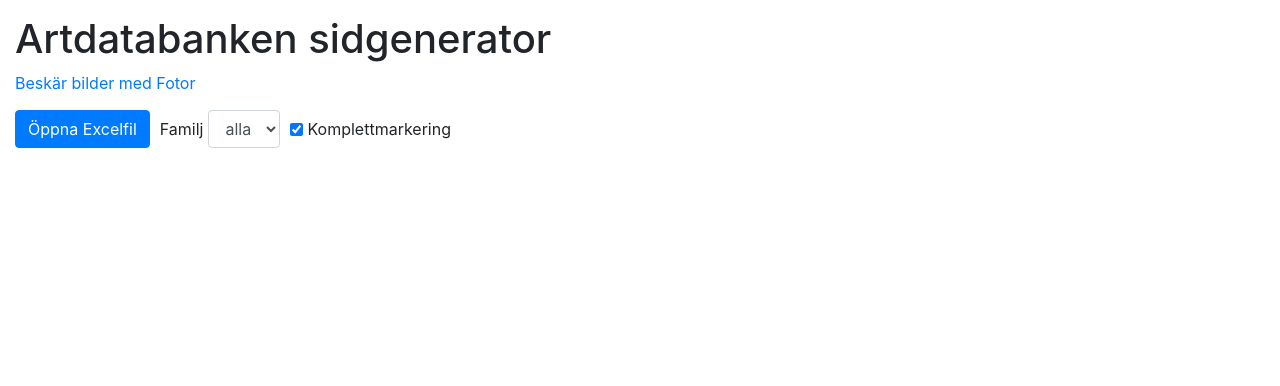
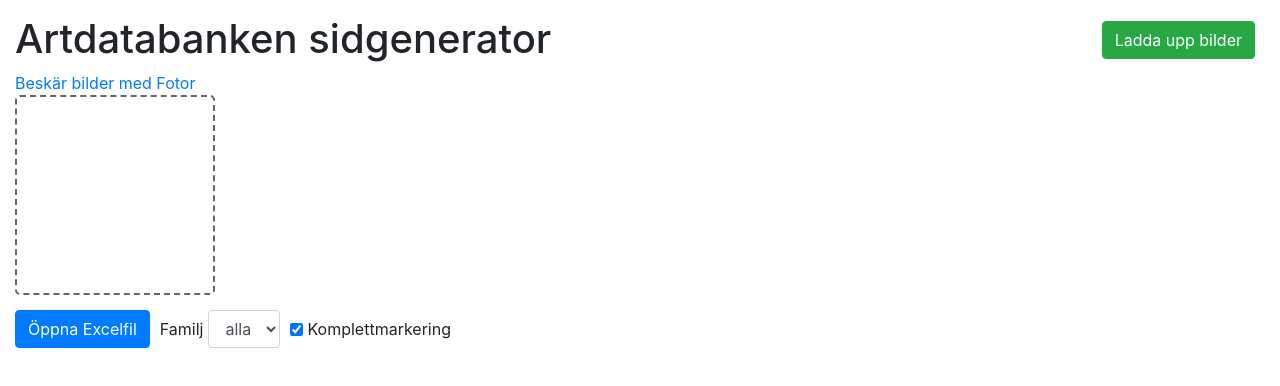
Before and after one commit to ropaolle/adb, a React (Create React App) app: page / in a window 1280 px wide. Shown: the top 386 px of the page. Built offline with nearby package versions, Linux system fonts and the light colour scheme.

Commit message:
DropZone

```diff
--- a/package.json
+++ b/package.json
@@ -8,6 +8,7 @@
     "prop-types": "^15.6.0",
     "react": "^16.2.0",
     "react-dom": "^16.2.0",
+    "react-dropzone": "^4.2.7",
     "react-file-input": "^0.2.5",
     "react-scripts": "1.1.0",
     "reactstrap": "^5.0.0-alpha.4",
--- a/src/App.css
+++ b/src/App.css
@@ -13,8 +13,14 @@
   margin-right: 10px;
 }
 
-#fileInput {
+#fileInput, #fileUpload {
   display: none;
+}
+
+.file-upload {
+  position: absolute;
+  top: 21px;
+  right: 15px;
 }
 
 #speicesSelect {
--- a/src/App.jsx
+++ b/src/App.jsx
@@ -1,5 +1,6 @@
 import React, { Component } from 'react';
 import { Form, FormGroup, Label, Input } from 'reactstrap';
+import Dropzone from 'react-dropzone';
 import parsXlsx from './utils/xlsx';
 import Pages from './pages/Pages';
 import './App.css';
@@ -12,7 +13,27 @@
       families: [],
       selected: 'all',
       completed: true,
+      images: [],
     };
+  }
+
+  onDrop = (acceptedFiles/* , rejectedFiles */) => {
+    // console.log(acceptedFiles);
+    // console.log(rejectedFiles);
+    this.setState({ images: acceptedFiles });
+  }
+
+  handleFileOpen = (e) => {
+    const file = e.target.files[0];
+    const filename = file.name;
+    parsXlsx(file).then((families) => {
+      this.setState({ families, filename });
+    });
+    e.target.value = '';
+  }
+
+  handleFileUpload = (e) => {
+    console.log(e.target.files);
   }
 
   handleSelect = (e) => {
@@ -24,23 +45,16 @@
     this.setState({ completed: e.target.checked });
   };
 
-  handleFileOpen = (e) => {
-    const file = e.target.files[0];
-    const filename = file.name;
-    parsXlsx(file).then((families) => {
-      this.setState({ families, filename });
-    });
-    e.target.value = '';
-  }
-
   render() {
-    const { families, selected, completed } = this.state;
+    const { families, selected, completed, images } = this.state;
 
     const selectOptions = families.map(family =>
       <option key={family.id} value={family.id}>{family.family}</option>);
 
     const filteredFamilies = (selected === 'all') ? families
       : families.filter(family => family.id === selected);
+
+    const imgs = images.map(img => <img src={img.preview} alt="a" />);
 
     return (
       <div className="page-wrapper">
@@ -49,6 +63,10 @@
           <div className="help-link">
             <a href="lib/Howto.htm">Beskär bilder med Fotor</a>
           </div>
+
+          <Dropzone onDrop={this.onDrop} />
+
+          {imgs}
 
           <Form inline className="settings">
             <FormGroup>
@@ -72,6 +90,14 @@
               Komplettmarkering
               </Label>
             </FormGroup>
+
+            <FormGroup className="file-upload">
+              <label className="btn btn-success btn-file" htmlFor="fileUpload">
+                Ladda upp bilder
+                <input type="file" onChange={this.handleFileUpload} id="fileUpload" multiple />
+              </label>
+            </FormGroup>
+
           </Form>
         </div>
 
```
Also changed, not shown: 2 other files (tests, documents, lock files or other folders).
